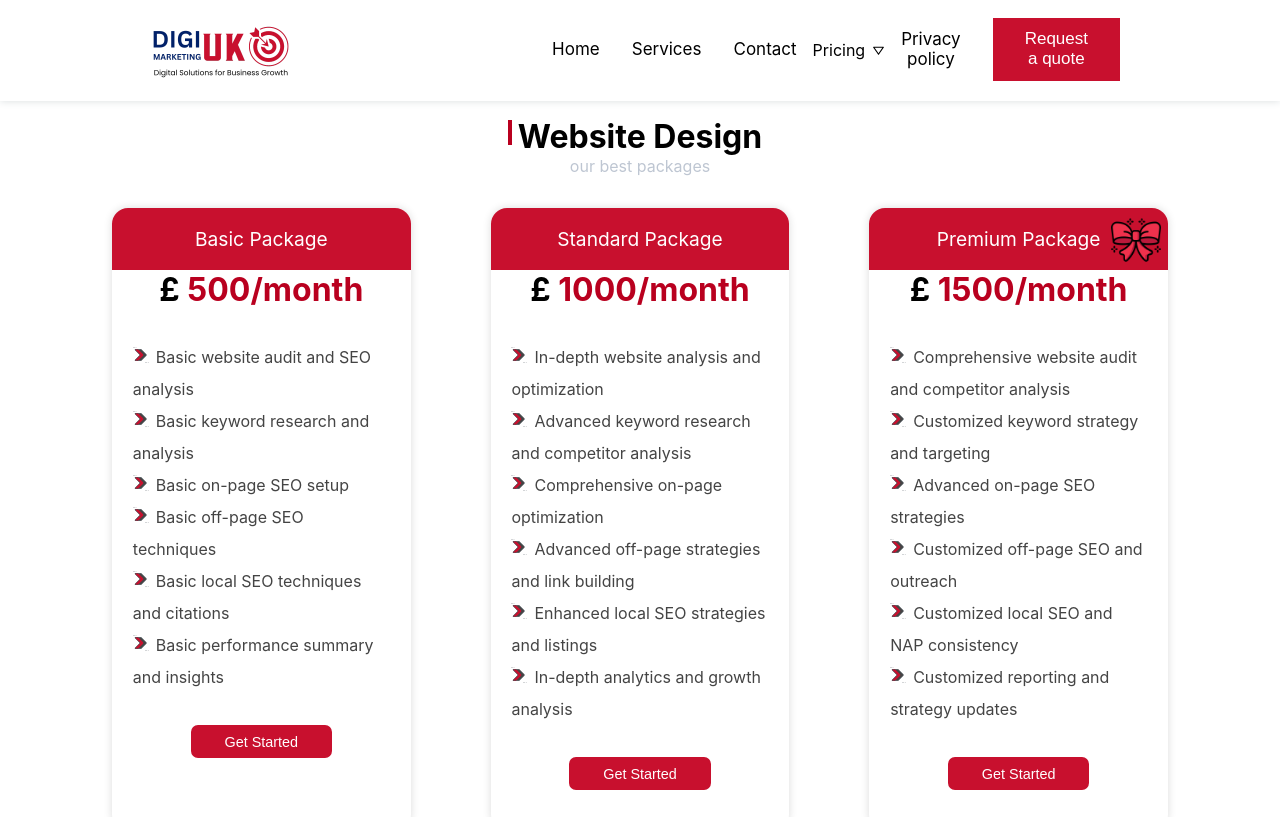
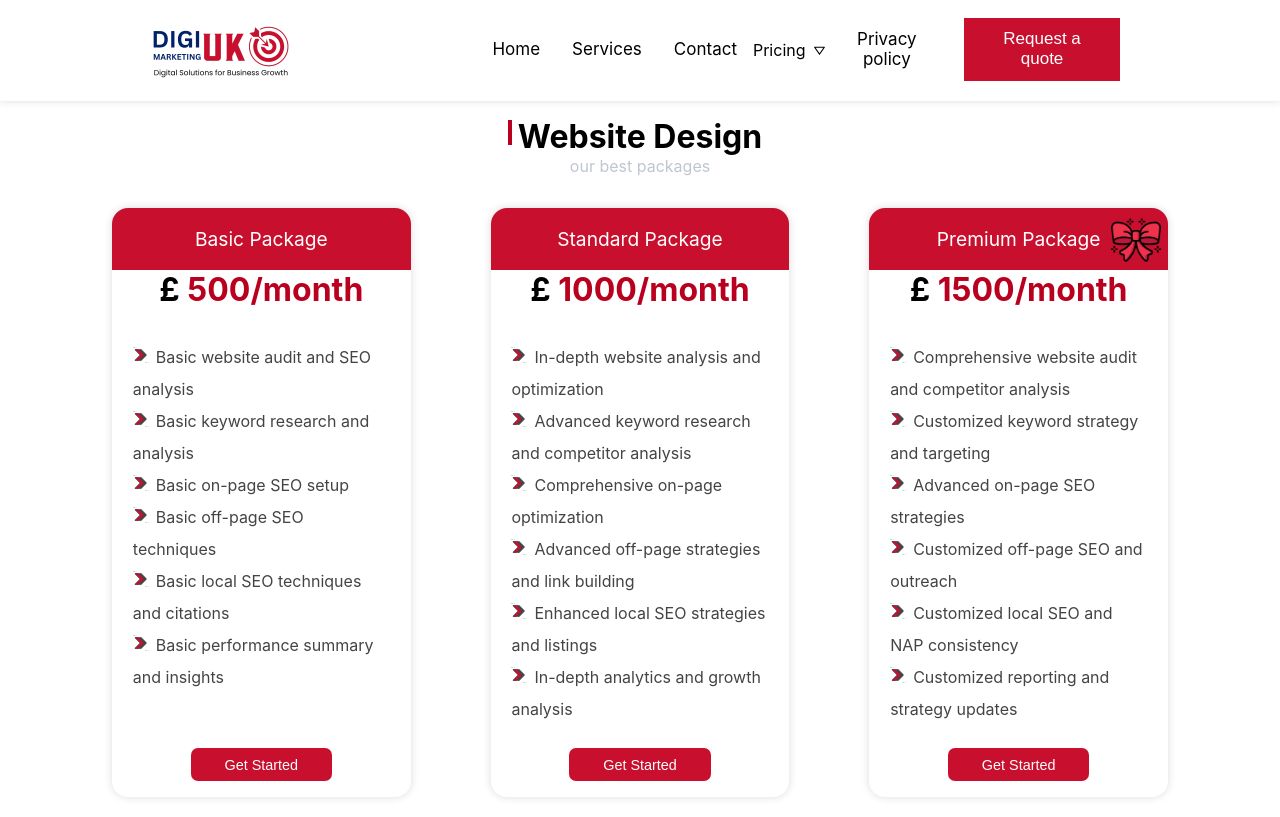
Before and after one commit to nitesh504/ukDigimarketing, a React (Create React App) app in the folder UK-Digital-Marketting/: page /seo in a window 1280 px wide. Shown: the top 817 px of the page. Built offline with nearby package versions, Linux system fonts and the light colour scheme.

Commit message:
navbar css width changed

```diff
--- a/UK-Digital-Marketting/src/App.css
+++ b/UK-Digital-Marketting/src/App.css
@@ -16,7 +16,7 @@
   position: absolute;
 }
 .logo {
-  width: 80%;
+  width: 500px;
   display: flex;
   align-items: center;
   justify-content: space-between;
--- a/UK-Digital-Marketting/src/Components/pricing/pricing.css
+++ b/UK-Digital-Marketting/src/Components/pricing/pricing.css
@@ -45,19 +45,15 @@
   align-items: center;
   position: relative;
 }
-.pricingBtn {
+.Pricing button {
   position: absolute;
-  bottom: 7px;
-}
-.Pricing button {
+  bottom: 1rem;
   padding: 0.4rem 2rem;
-  /* background: transparent; */
   background-color: #c8102e;
   color: #fff;
   border: 2px solid #c8102e;
   border-radius: 7px;
   cursor: pointer;
-  /* margin-top: 1rem; */
   font-size: 0.9rem;
 }
 .Pricing-card:hover {
--- a/UK-Digital-Marketting/src/Components/pricing/pricing.jsx
+++ b/UK-Digital-Marketting/src/Components/pricing/pricing.jsx
@@ -24,6 +24,12 @@ const Pricing = () => {
             £ <span>500/month</span>
           </h1>
           <ul>
+            <li>Facebook Boosting</li>
+            <li>Ad Copy</li>
+            <li>Social Media Account Setup</li>
+            <li>Monthly Performance Report</li>
+            <li>Social Media Content Creation</li>
+            <li>Community Engagement</li>
             <li>Facebook Boosting</li>
             <li>Ad Copy</li>
             <li>Social Media Account Setup</li>
```
